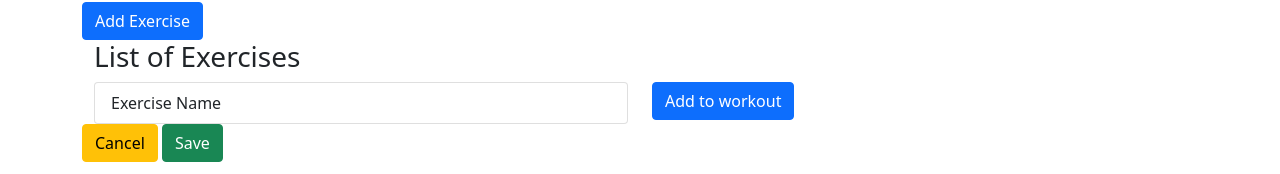
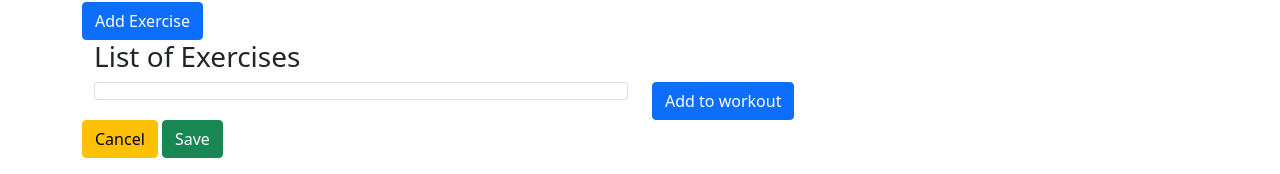
Before and after one commit to dkprioleau/singer-canary, a Next.js app: page /CreateWorkout in a window 1280 px wide. Shown: the part 154-328 px from the top of the page. Built offline with nearby package versions, Linux system fonts and the light colour scheme.

Commit message:
Add Workout button handler

```diff
--- a/components/ExerciseList.js
+++ b/components/ExerciseList.js
@@ -1,40 +1,59 @@
-import React from "react";
+import React, { useEffect, useState } from "react";
 import "bootstrap/dist/css/bootstrap.min.css";
 import { Container, Row, Col, ListGroup, Button } from "react-bootstrap";
 
-export default function ExerciseList() {
+export default function ExerciseList(props) {
 
-  // useEffect(()=>{
+  const exampleExercise = {
+    name : "e1",
+    sets : 5,
+    reps : 8,
+    time : 10,
+    weight: 15
+  }
+
+  function handleAddToWorkout(event){
+    props.onAddToWorkout(exampleExercise);
+  }
+
+  const [exercise, setExercise] = useState([exampleExercise]);
+
+
+  // useEffect(() => {
   //   const options = {
-  //     method: 'GET',
+  //     method: "GET",
   //     headers: {
-  //       'X-RapidAPI-Host': 'exercisedb.p.rapidapi.com',
-  //       'X-RapidAPI-Key': process.env.NEXT_PUBLIC_EXERCISE_API,
-  //     }
+  //       "X-RapidAPI-Host": "exercisedb.p.rapidapi.com",
+  //       "X-RapidAPI-Key": process.env.NEXT_PUBLIC_EXERCISE_API,
+  //     },
   //   };
 
-  //   fetch('https://exercisedb.p.rapidapi.com/exercises', options)
-  //     .then(response => response.json())
-  //     .then(response => console.log(response))
-  //     .catch(err => console.error(err));
-  // },[] )
+  //   fetch("https://exercisedb.p.rapidapi.com/exercises", options)
+  //     .then((response) => response.json())
+  //     .then((response) => console.log(response))
+  //     .catch((err) => console.error(err));
+  //     setExercise(response.name);
+  // }, []);
 
   return (
     <>
+      {/* {exercise.map(() => { */}
+
         <Container>
           <h3>List of Exercises</h3>
           <Row>
             <Col>
-            <ListGroup>
-              <ListGroup.Item>Exercise Name</ListGroup.Item>
+              <ListGroup key={exercise.id}>
+                <ListGroup.Item>{exercise.name}</ListGroup.Item>
               </ListGroup>
             </Col>
             <Col>
               {" "}
-            <Button variant="primary">Add to workout</Button>{" "}
+              <Button variant="primary" onClick={handleAddToWorkout}>Add to workout</Button>{" "}
             </Col>
           </Row>
         </Container>
+      {/* })} */}
     </>
   );
 }
--- a/components/WorkoutProgram.js
+++ b/components/WorkoutProgram.js
@@ -8,7 +8,7 @@ function WorkoutProgram() {
     const exercisesDiv = document.querySelector(".exercises");
     const container = document.createElement("Container");
     container.innerHTML =
-			"<Row><Col sm={4}>Exercise Name</Col> <Col sm={2}>Sets</Col> <Col sm={2}>Reps</Col> <Col sm={2}>Time</Col> <Col sm={2}>Weigh</Col></Row><br/>";
+      "<Row><Col sm={4}>Exercise Name</Col> <Col sm={2}>Sets </Col>  <Col sm={2}>Reps</Col> <Col sm={2}>Time</Col> <Col sm={2}>Weight</Col></Row><br/>";
     exercisesDiv.appendChild(container);
   };
 
--- a/pages/CreateWorkout.js
+++ b/pages/CreateWorkout.js
@@ -1,11 +1,16 @@
 import HamburgerMenu from "../components/HamburgerMenu";
-import React, { useEffect } from "react";
+import React, { useState } from "react";
 import "bootstrap/dist/css/bootstrap.min.css";
 import { Form, Button, Container } from "react-bootstrap";
 import ExerciseList from "../components/ExerciseList";
 import WorkoutProgram from "../components/WorkoutProgram";
 
 export default function CreateWorkout() {
+	const [Workout,setWorkout] = useState([]);
+	function newExercise(exercise){
+	   console.log(exercise);
+	 }
+
 	const onInput = (event) => {
 		console.log(event.target.value);
 	};
@@ -24,7 +29,7 @@ export default function CreateWorkout() {
 					</Form.Group>
 				</Form>
 				<WorkoutProgram />
-				<ExerciseList />
+				<ExerciseList onAddToWorkout={newExercise}/>
 				<Button variant="warning">Cancel</Button>{" "}
 				<Button href="/" variant="success">
 					Save
```
Lines whose indentation alone changed are shown as unchanged.
